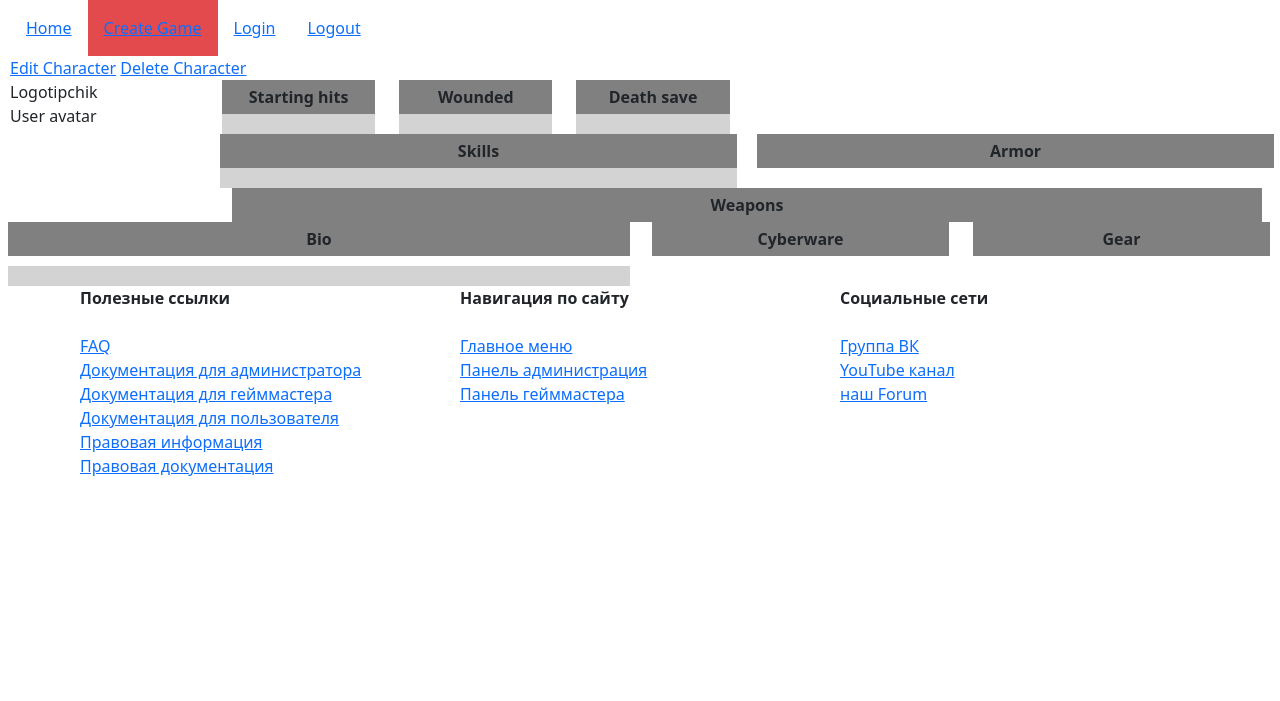
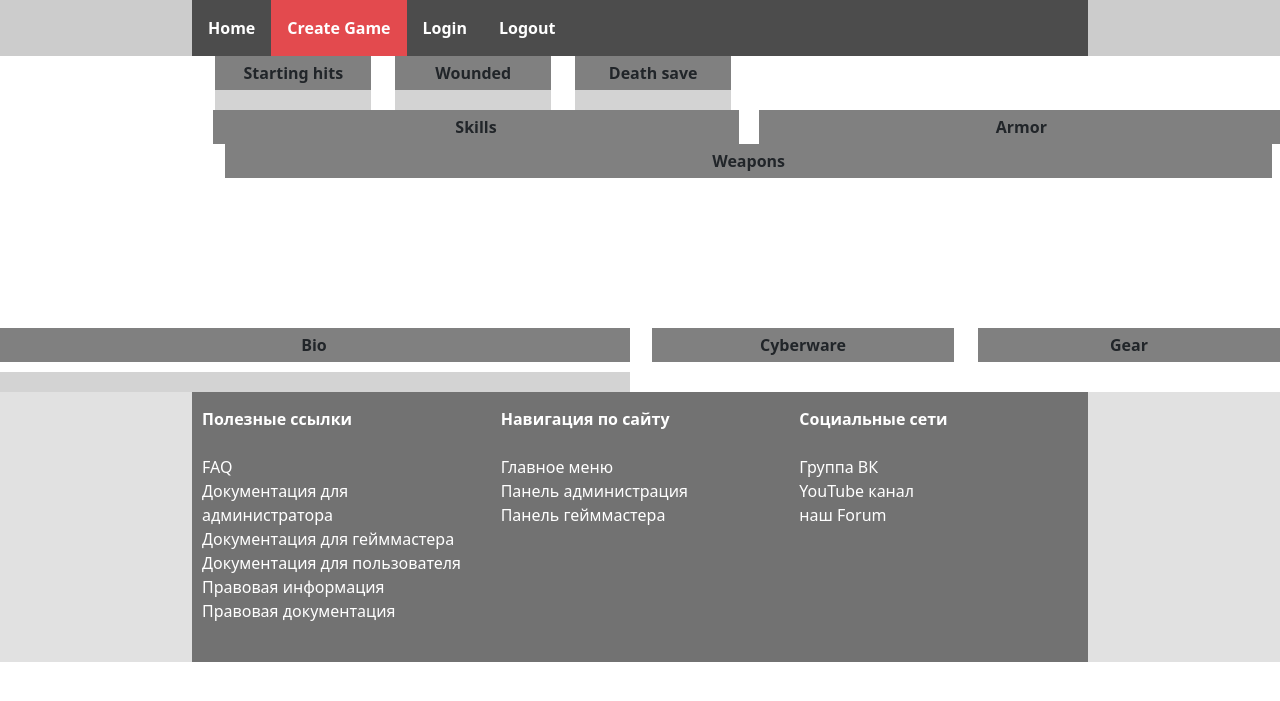
Before and after one commit to nek0trap/cybervoin_ru, a Symfony app: template templates/admin/characters/character.html.twig in a window 1280 px wide. Shown: the top 701 px of the page. Run offline with Twig, Linux system fonts and the light colour scheme; the template is opened without the code that fills it, so the values that code supplies are empty; some libraries are stand-ins or nearby versions.

Commit message:
new models v1.1

```diff
--- a/templates/admin/characters/character.html.twig
+++ b/templates/admin/characters/character.html.twig
@@ -1,17 +1,15 @@
 {% extends 'base.html.twig' %}
 
-    {% block stylesheets %}
+
+{% block body %}
+    <body style="margin: 0; padding: 0">
+    <head>
         <link href="https://cdn.jsdelivr.net/npm/bootstrap@5.2.0-beta1/dist/css/bootstrap.min.css" rel="stylesheet" integrity="sha384-0evHe/X+R7YkIZDRvuzKMRqM+OrBnVFBL6DOitfPri4tjfHxaWutUpFmBp4vmVor" crossorigin="anonymous">
         <link href="{{ asset('/css/character-style.css') }}" rel="stylesheet"/>
-    {% endblock %}
-{% block body %}
-    <a href="{{ path("admin_char_byId_edit", {"id": charcter.id}) }}">Edit Character</a>
-    <a href="{{ path("admin_char_byId_delete", {"id": charcter.id}) }}">Delete Character</a>
-    <div class="row">
+    </head>
+    <div class="row" style="margin-bottom: 150px">
         <div class="logo-and-userpic col-2">
-            <div class="logo">Logotipchik</div>
-            <div class="userpic">User avatar</div>
-            <div class="character-name">{{ charcter.name }} {{ charcter.id }}</div>
+            <div class="character-name">{{ charcter.name }}</div>
         </div>
         <div class="col">
             <div class="row">
@@ -40,11 +38,16 @@
             <div class="3rd-row row">
                 <div class="col">
                     <div class="other-label">Skills</div>
-                    {#                    {% for skill in charcter.skills %}#}
-                    <div class="other-box">
-                        {#                            {{ skill }}#}
+                    {% for key, gun in charcter.skills %}
+                        <div class="row" style="padding: 0 10px 0 10px; margin-top: 10px">
+                            <div class="col other-box" style="margin-right: 10px">
+                                {{ key }}
                             </div>
-                    {#                    {% endfor %}#}
+                            <div class="col other-box">
+                                {{ gun }}
+                            </div>
+                        </div>
+                    {% endfor %}
                 </div>
                 <div class="col">
                     <div class="other-label">Armor</div>
@@ -82,7 +85,6 @@
                 </div>
             </div>
         </div>
-    </div>
         <div class="side-row row">
             <div class="col bio-box">
                 <div class="other-label">Bio</div>
@@ -103,4 +105,6 @@
                 {% endfor %}
             </div>
         </div>
+    </div>
+    </body>
 {% endblock %}
```
Also changed, not shown: src/Controller/AdminController.php (+4 -4 lines), 1 other file. Lines whose indentation alone changed are shown as unchanged.
